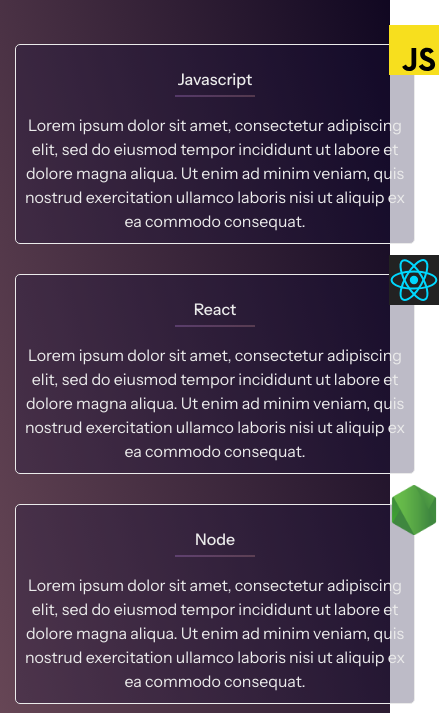
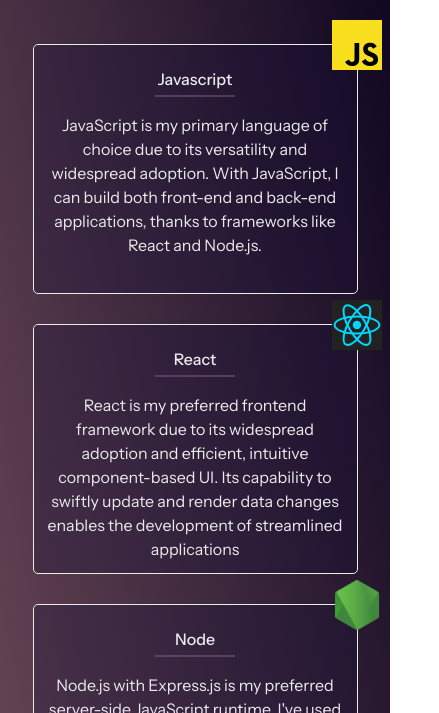
Before and after one commit to JpBaer/React-Portfolio, a React (Create React App) app: page / in a window 390 px wide. Shown: the part 855-1568 px from the top of the page, 439 px wide, since content can reach past the window. Built offline with nearby package versions, Linux system fonts and the light colour scheme.

Commit message:
Mobile re-sizing

```diff
--- a/src/components/ContactPage.js
+++ b/src/components/ContactPage.js
@@ -46,27 +46,27 @@
       </div>
       {/* </Fade> */}
       <div className = "contactForm">
-        <form>
+        <form action="https://getform.io/f/fa6c36d3-1de9-4eee-aaaa-3f1394d7c0b9" method="POST">
 
           <h2>Send Message</h2>
           <div className = "inputBox">
-            <input type = "text" name = '' required = 'required'/>
+            <input type = "text" name = 'fullName' required = 'required'/>
             <span>Full Name:</span>
           </div>
 
           <div className = "inputBox">
-             <input type = "text" name = '' required = 'required'/>
+             <input type = "text" name = 'email' required = 'required'/>
             <span>Email:</span>
           </div>
 
           <div className = "inputBox">
-            <textarea required = 'required'></textarea>
+            <textarea required = 'required' name = 'message'></textarea>
             <span>Type your message here...</span>
           </div>
 
 
           <div className = "inputBox">
-            <input type = "submit" name = '' value ='Send'/>
+            <input type = "submit" name = 'submitButton' value ='Send'/>
 
           </div>
 
--- a/src/components/ProjectsPage.js
+++ b/src/components/ProjectsPage.js
@@ -6,28 +6,28 @@
 from './ProjectLeft'
 import ProjectRight from './ProjectRight'
 import JamSessionPic from '../assets/JamSession/JamSessionWebImage.png'
-import Fade from 'react-reveal/Fade'
+
 
 const ProjectsPage = () => {
 
   const projects = [{
     name: "JamSession: Music Sharing App",
     description: "A music sharing social media app that connects to the Spotify API and allows users to display their most listened to songs and artists as well as all of their playlists on a personal profile and public feed. I lead the backend development of the project including all integrations with Spotify's API, database model creation, and RESTful API routes.  I also managed the overall project, setting milestones and delegating tasks to a team of 4.",
-    skills: "JavaScript, Express.JS, MySQL, MVC, Handlebars.JS, RESTful API",
+    skills: "JavaScript, Express.JS, MySQL, MVC, Handlebars.JS, RESTful API, Spotify API",
     photo: 0,
     link: 'https://calm-tor-47120.herokuapp.com/'
   },
   {
     name: "React Pokedex",
     description: "A pokedex built in React that connects to the Pokemon API and displays all 1000+ pokemon with each card being color-coded based on type.  Clicking on a card produces a modal with unique information provided for each pokemon.  Users can search for a specific pokemon and the app implements an infinite scroll feature to dynamically render content.",
-    skills: "React, JavaScript, CSS",
+    skills: "React, JavaScript, CSS, Pokemon API",
     photo: 2,
-    link: ''
+    link: 'https://jpbaer.github.io/React-Pokedex/'
   },
   {
     name: "Block Party: Real Estate App",
     description: "A web app that allows users to search for houses for sale in any city and any relevant real estate trends in the searched area using an external real estate API and Google Maps API.  I lead the backend development where my main focus was setting up the google maps API and it's display of markers for houses provided by real estate API.  One accomplishment I am particularly proud of is setting up reverse geo-location so the map automatically renders the users location and makes a call to the real estate API to display homes in their current area.",
-    skills: "JavaScript, Bootstrap, Express.JS, External API's",
+    skills: "JavaScript, Bootstrap, Express.JS, Google Map API, Reality-In-US API",
     photo: 1,
     link: 'https://jpbaer.github.io/Housing-Market-Project/'
   }
--- a/src/components/SkillsPage.js
+++ b/src/components/SkillsPage.js
@@ -7,32 +7,32 @@
 const SkillsPage = () => {
 
   const Javascript = {
-    Text: "Lorem ipsum dolor sit amet, consectetur adipiscing elit, sed do eiusmod tempor incididunt ut labore et dolore magna aliqua. Ut enim ad minim veniam, quis nostrud exercitation ullamco laboris nisi ut aliquip ex ea commodo consequat.",
+    Text: "JavaScript is my primary language of choice due to its versatility and widespread adoption. With JavaScript, I can build both front-end and back-end applications, thanks to frameworks like React and Node.js.",
     Style: "Javascript"
   }
 
   const ReactLogo = {
-    Text: "Lorem ipsum dolor sit amet, consectetur adipiscing elit, sed do eiusmod tempor incididunt ut labore et dolore magna aliqua. Ut enim ad minim veniam, quis nostrud exercitation ullamco laboris nisi ut aliquip ex ea commodo consequat.",
+    Text: "React is my preferred frontend framework due to its widespread adoption and efficient, intuitive component-based UI. Its capability to swiftly update and render data changes enables the development of streamlined applications",
     Style: "React"
   }
 
   const Node = {
-    Text: "Lorem ipsum dolor sit amet, consectetur adipiscing elit, sed do eiusmod tempor incididunt ut labore et dolore magna aliqua. Ut enim ad minim veniam, quis nostrud exercitation ullamco laboris nisi ut aliquip ex ea commodo consequat.",
+    Text: "Node.js with Express.js is my preferred server-side JavaScript runtime. I've used it to build Restful APIs, connect to databases, fetch data from external APIs, and process data for frontend applications.",
     Style: "Node"
   }
 
   const GraphQl = {
-    Text: "Lorem ipsum dolor sit amet, consectetur adipiscing elit, sed do eiusmod tempor incididunt ut labore et dolore magna aliqua. Ut enim ad minim veniam, quis nostrud exercitation ullamco laboris nisi ut aliquip ex ea commodo consequat.",
+    Text: "I use GraphQL for its intuitive query capabilities, enabling precise data retrieval from server-side databases. With GraphQL, the fetching process has become streamlined, reducing issues of over-fetching and under-fetching by clients.",
     Style: "GraphQl"
   }
 
   const MongoDb = {
-    Text: "Lorem ipsum dolor sit amet, consectetur adipiscing elit, sed do eiusmod tempor incididunt ut labore et dolore magna aliqua. Ut enim ad minim veniam, quis nostrud exercitation ullamco laboris nisi ut aliquip ex ea commodo consequat.",
+    Text: "I choose MongoDB for Node.js due to its seamless integration, scalability, and flexible data modeling. MongoDB's document-oriented approach suits dynamic Node.js applications, enabling easy storage, retrieval, and high performance.",
     Style: "MongoDb"
   }
 
   const Python = {
-    Text: "Lorem ipsum dolor sit amet, consectetur adipiscing elit, sed do eiusmod tempor incididunt ut labore et dolore magna aliqua. Ut enim ad minim veniam, quis nostrud exercitation ullamco laboris nisi ut aliquip ex ea commodo consequat.",
+    Text: "I have utilized Python for small machine learning models and data analysis. Python's easy-to-read syntax and vast collection of libraries, such as NumPy, Pandas, and scikit-learn, make it ideal for data analysis tasks.",
     Style: "Python"
   }
 
--- a/src/components/css/ContactPage.css
+++ b/src/components/css/ContactPage.css
@@ -198,5 +198,15 @@
             }
 
             .contactForm {
-                    width:60%;}
+                    width:80%;}
         }
+
+        @media only screen and (max-width: 600px) {
+            .contactText h3{
+                font-size: 22px;
+            }
+
+            .contactText p{
+                font-size: 14px;
+            }
+          }
--- a/src/components/css/Skill.css
+++ b/src/components/css/Skill.css
@@ -53,3 +53,14 @@
 .Python{
     background: linear-gradient(to bottom left, rgba(255, 242, 0, 0.2), rgba(255, 255, 255, 0));
 }
+
+@media only screen and (max-width: 600px) {
+    .Skill {
+        width: 325px;
+        height: 250px;
+    }
+    .skillText {
+        margin-left: 10px;
+        margin-right: 10px;
+    }
+  }
```
Also changed, not shown: 2 other files (tests, documents, lock files or other folders).
